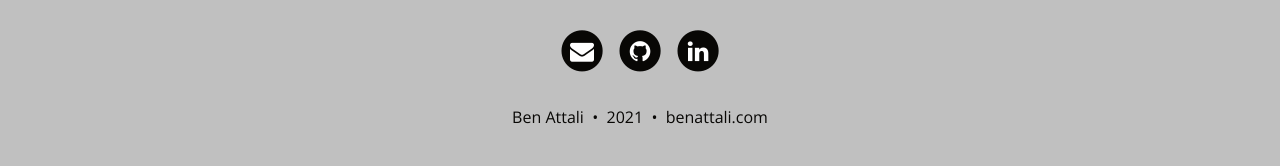
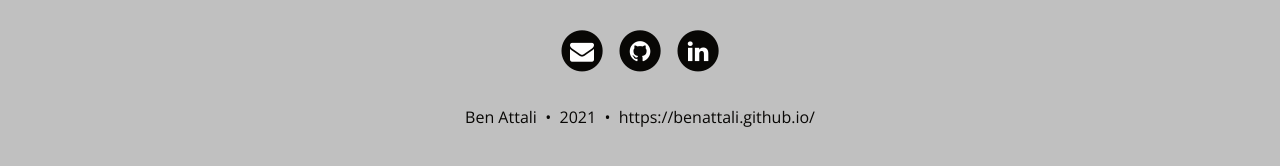
Before and after one commit to benattali/benattali.github.io, a Jekyll site: the page built from aboutme.md, in a window 1280 px wide and 900 px high, scrolled down 672 px. Shown: the part 721-887 px from the top of the window. Built offline with Jekyll 4.4.1, drawn with Linux system fonts in a browser that asks for light colours; nearby versions of some CDN libraries.

Commit message:
Update _config.yml

```diff
--- a/_config.yml
+++ b/_config.yml
@@ -85,7 +85,7 @@ share-links-active:
 
 # How to display the link to the website in the footer
 # Remove this if you don't want a link in the footer
-url-pretty: "benattali.com"
+url-pretty: "https://benattali.github.io/"
 
 # --- Web Statistics Section --- #
 
```
